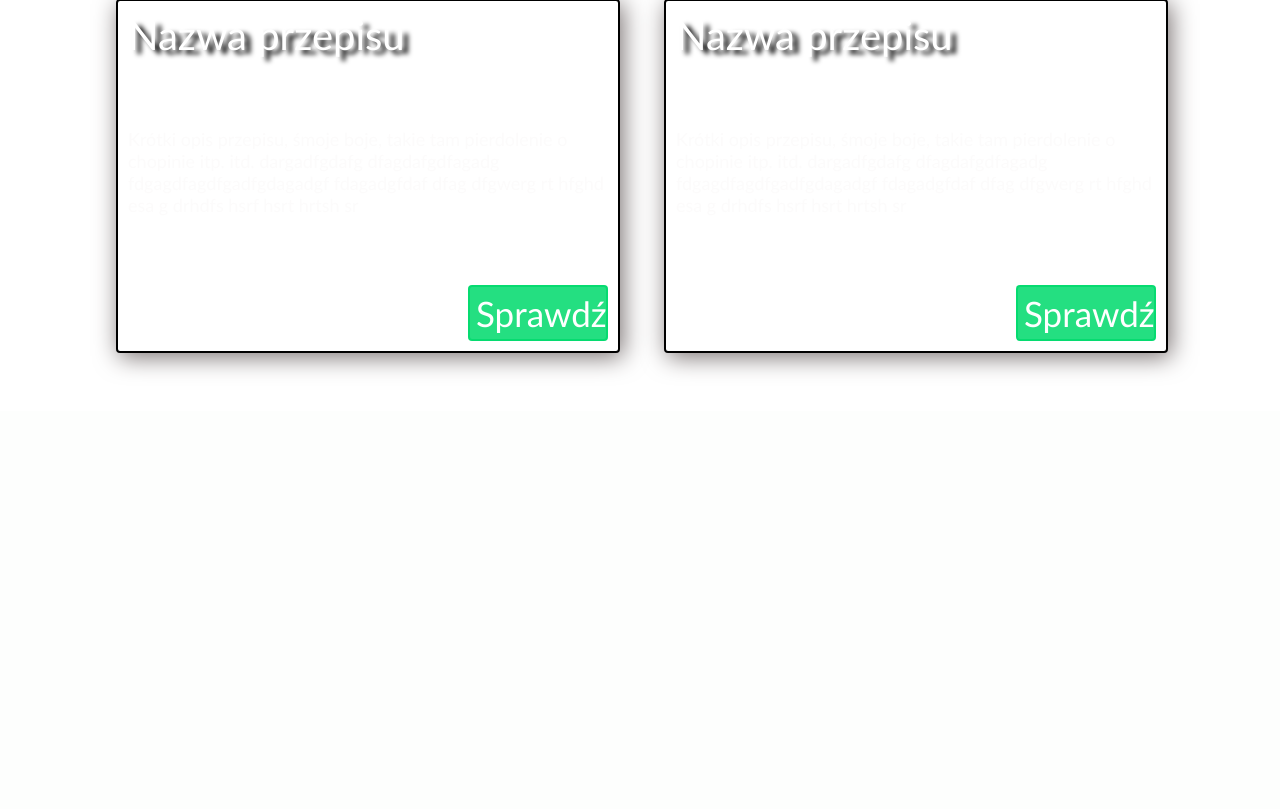
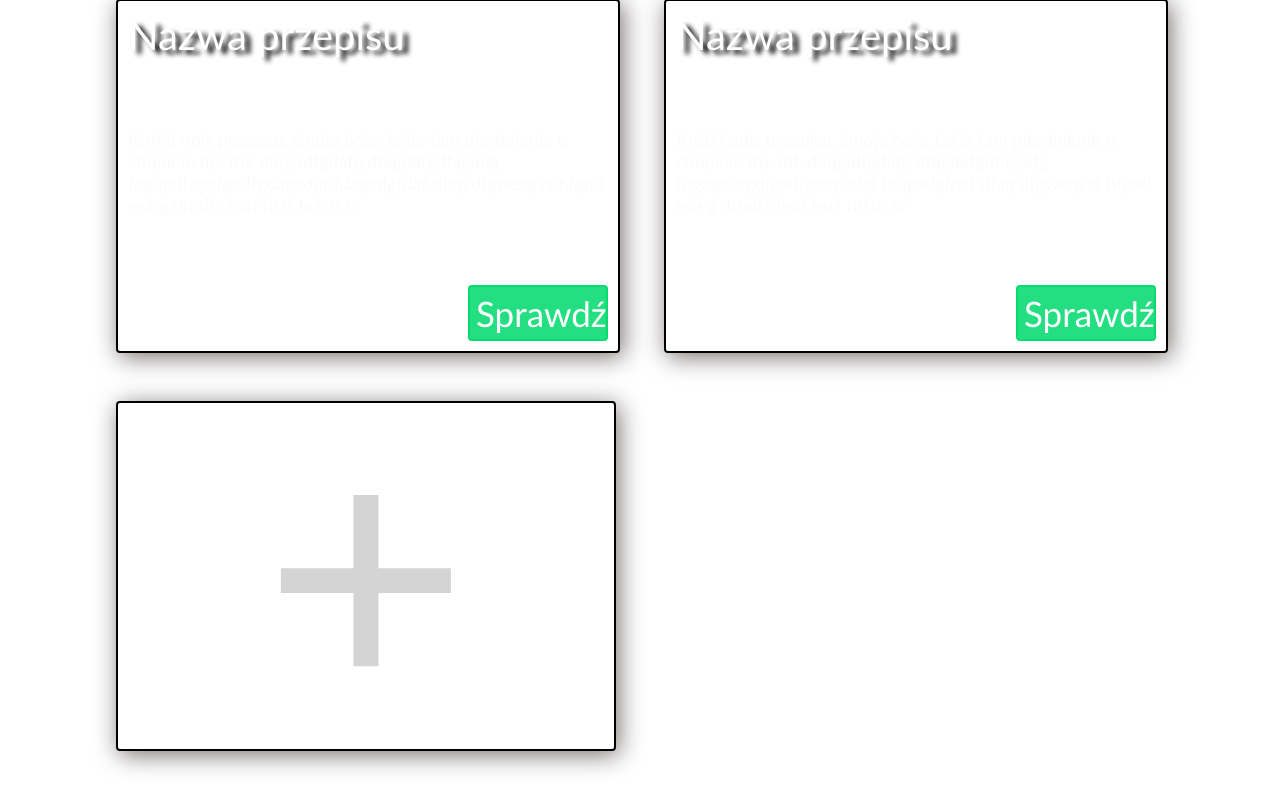
Before and after one commit to MrSandman698/Strona-kulinarna, a PHP site: page / in a window 1280 px wide. Shown: the part 3275-4084 px from the top of the page. Before the commit the page ends 3647 px from the top, so only its background shows below. Run offline with PHP 8.4, Linux system fonts and the light colour scheme.

Commit message:
add-button

```diff
--- a/index.html
+++ b/index.html
@@ -181,7 +181,7 @@
         </p>
         <button class = 'sprawdz'><a>Sprawdź</a></button>
       </div>
-
+      <button class = "dodaj-przepis"><a href = "dodajPrzepis.html">+</a></button>
     </div>
     <div class="empty1"></div>
   </body>
--- a/style.css
+++ b/style.css
@@ -149,7 +149,23 @@ a{
 
 
 
-
+.dodaj-przepis{
+  width: 500px;
+  height: 350px;
+  background-color: white;
+  border-radius: 4px;
+  border: 2px solid black;
+  transition: all 0.2s ease-in-out;
+  box-shadow: 3px 4px 25px 0px rgba(121, 113, 113, 1);
+  display: flex;
+  align-items: center;
+  justify-content: center;
+  font-size: 350px;
+  color: rgba(105, 105, 105, 0.286);
+}
+.dodaj-przepis:hover{
+  transform: scale(1.02);
+}
 
 .przepis {
   width: 500px;
@@ -485,6 +501,11 @@ h2 {
         width: 280px;
         height: 230px;
       }
+      .dodaj-przepis{
+        width: 280px;
+        height: 230px;
+        font-size: 200px;
+      }
       .nazwaPrzepisu {
         font-size: 28px;
         margin-left: 10px;
@@ -502,14 +523,20 @@ h2 {
         font-size: 25px;
         margin-right: 10px;
         margin-bottom: 10px;
-
-        /*        template         */
-
-
       }
     }
   }
 }
+
+
+
+
+/*        template         */
+
+
+
+
+
 
 @media only screen and (max-width: 1450px) {
   h2 {
```
